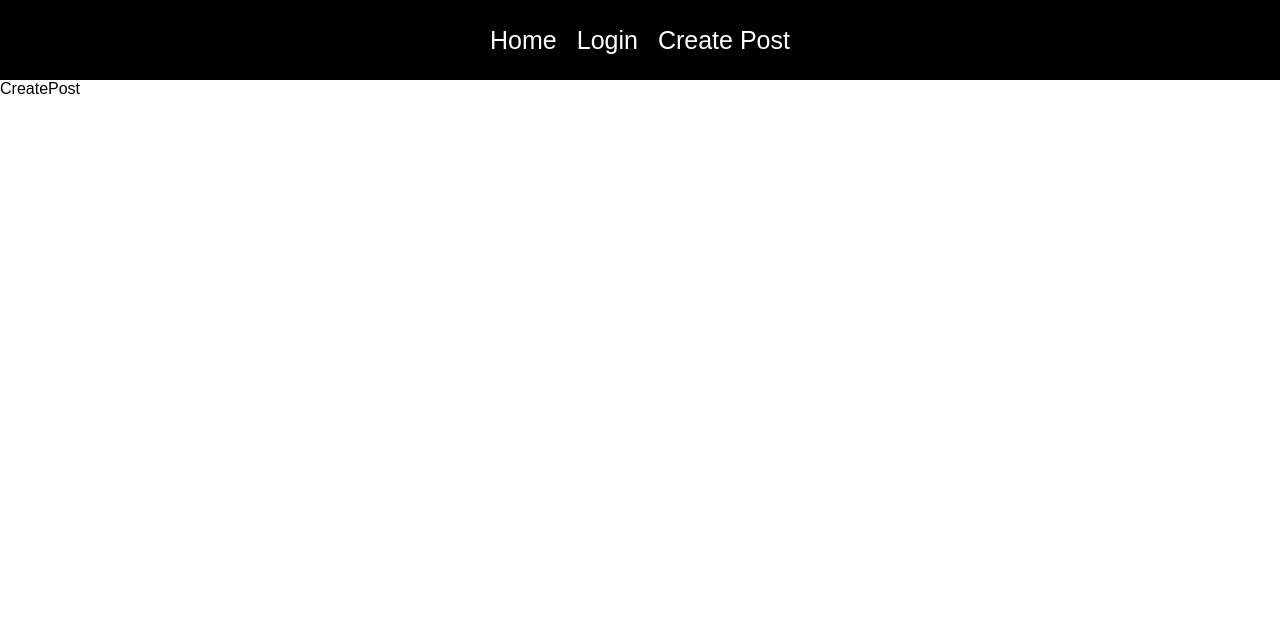
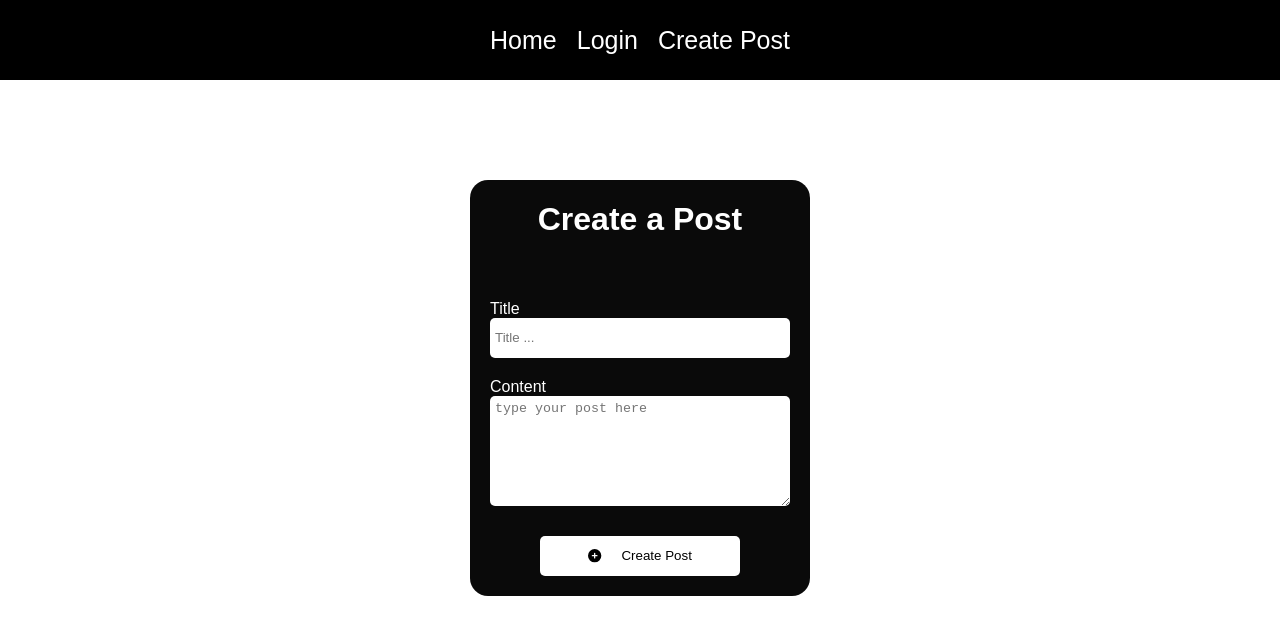
Before and after one commit to zanguraa/blog-website, a React (Create React App) app: page /createpost in a window 1280 px wide. Shown: the top 634 px of the page. Built offline with nearby package versions, Linux system fonts and the light colour scheme.

Commit message:
feat: added some styles in creatpost page and login page

```diff
--- a/package.json
+++ b/package.json
@@ -3,6 +3,11 @@
   "version": "0.1.0",
   "private": true,
   "dependencies": {
+    "@fortawesome/fontawesome-svg-core": "^6.4.2",
+    "@fortawesome/free-brands-svg-icons": "^6.4.2",
+    "@fortawesome/free-regular-svg-icons": "^6.4.2",
+    "@fortawesome/free-solid-svg-icons": "^6.4.2",
+    "@fortawesome/react-fontawesome": "^0.2.0",
     "@testing-library/jest-dom": "^5.17.0",
     "@testing-library/react": "^13.4.0",
     "@testing-library/user-event": "^13.5.0",
@@ -10,6 +15,7 @@
     "@types/node": "^16.18.54",
     "@types/react": "^18.2.23",
     "@types/react-dom": "^18.2.8",
+    "babel-plugin-macros": "^3.1.0",
     "firebase": "^10.4.0",
     "react": "^18.2.0",
     "react-dom": "^18.2.0",
--- a/public/index.html
+++ b/public/index.html
@@ -24,7 +24,7 @@
       work correctly both with client-side routing and a non-root public URL.
       Learn how to configure a non-root public URL by running `npm run build`.
     -->
-    <title>React App</title>
+    <title>React Blog Website</title>
   </head>
   <body>
     <noscript>You need to enable JavaScript to run this app.</noscript>
--- a/src/App.css
+++ b/src/App.css
@@ -34,5 +34,128 @@ a:focus::after {
   width: 100%;
   height: 2px;
   background: red;
-  transition:  0.3s ease-in-out;
+  transition: 0.3s ease-in-out;
 }
+
+.createPostPage {
+  width: 100%;
+  display: flex;
+  justify-content: flex-start;
+  align-items: center;
+  flex-direction: column;
+  height: 100vh;
+  padding-top: 100px;
+}
+
+h1 {
+  text-align: center;
+  color: white;
+}
+
+h2 {
+  text-align: center;
+  color: black;
+}
+
+.cpContainer {
+  display: flex;
+  flex-direction: column;
+  background-color: #0a0a0a;
+  border-radius: 18px;
+  gap: 10px;
+}
+
+.cpContainer:hover {
+  box-shadow: 0px 0px 10px 0px rgba(0, 0, 0, 0.75);
+}
+
+.formInputs {
+  max-width: 450px;
+  min-width: 300px;
+  display: flex;
+  flex-direction: column;
+  padding: 20px;
+  align-items: center;
+}
+
+.inputContainer {
+  display: flex;
+  width: 100%;
+  flex-direction: column;
+  margin: 10px;
+  color: white;
+}
+
+input {
+  border: none;
+  border-radius: 5px;
+  height: 30px;
+  padding: 5px;
+}
+
+input:focus {
+  outline: none;
+}
+
+textarea {
+  border: none;
+  border-radius: 5px;
+  height: 100px;
+  padding: 5px;
+}
+
+textarea:focus {
+  outline: none;
+}
+
+.submitPost {
+  width: 200px;
+  height: 40px;
+  border-radius: 5px;
+  background-color: white;
+  color: black;
+  border: none;
+  margin-top: 20px;
+}
+
+.submitPost:hover {
+  cursor: pointer;
+  font-size: 20px;
+  transition: all 0.5s ease-in-out;
+}
+
+.loginPage {
+  padding-top: 100px;
+  display: flex;
+  justify-content: flex-start;
+  align-items: center;
+  flex-direction: column;
+  width: 100%;
+  height: 100vh;
+}
+
+.signInHeader {
+  font-size: 25px;
+  line-height: 24px;
+  font-weight: 700;
+}
+
+.login-with-google-btn {
+  background-color: #0a0a0a;
+  color: white;
+  border: none;
+  width: 200px;
+  height: 40px;
+  border-radius: 5px;
+  margin: 10px;
+  display: flex;
+  justify-content: center;
+  align-items: center;
+  gap: 10px;
+}
+
+.login-with-google-btn:hover {
+  cursor: pointer;
+  transition: all 0.5s ease-in-out;
+  box-shadow: 0px 0px 10px 0px rgba(0, 0, 0, 0.75);
+}
--- /dev/null
+++ b/src/babel-plugin-macros.config.ts
@@ -0,0 +1,6 @@
+module.exports = {
+  "fontawesome-svg-core": {
+    license: "free",
+  },
+};
+export {};
--- /dev/null
+++ b/src/babel.config.ts
@@ -0,0 +1,6 @@
+module.exports = function (api: any) {
+  return {
+    plugins: ["macros"],
+  };
+};
+export {};
--- a/src/pages/CreatePost.tsx
+++ b/src/pages/CreatePost.tsx
@@ -1,7 +1,29 @@
+import { faCirclePlus } from "@fortawesome/free-solid-svg-icons";
+import { FontAwesomeIcon } from "@fortawesome/react-fontawesome";
 import React from "react";
 
 const CreatePost = () => {
-  return <div>CreatePost</div>;
+  return (
+    <div className="createPostPage">
+      <div className="cpContainer">
+        <h1>Create a Post</h1>
+        <form className="formInputs">
+          <div className="inputContainer">
+            <label htmlFor="title">Title</label>
+            <input id="title" type="text" placeholder="Title ..." />
+          </div>
+          <div className="inputContainer">
+            <label htmlFor="content">Content</label>
+            <textarea id="content" placeholder="type your post here" />
+          </div>
+          <button className="submitPost" type="submit">
+            <FontAwesomeIcon icon={faCirclePlus} style={{marginRight: "20px"}} />
+            Create Post
+          </button>
+        </form>
+      </div>
+    </div>
+  );
 };
 
 export default CreatePost;
--- a/src/pages/Login.tsx
+++ b/src/pages/Login.tsx
@@ -2,6 +2,11 @@ import React, { Dispatch, SetStateAction } from "react";
 import { auth, provider } from "../firebase-config";
 import { signInWithPopup } from "firebase/auth";
 import { useNavigate } from "react-router-dom";
+import { FontAwesomeIcon } from "@fortawesome/react-fontawesome";
+import { IconProp } from "@fortawesome/fontawesome-svg-core";
+import { faGoogle } from "@fortawesome/free-brands-svg-icons";
+
+
 
 interface LoginProps {
   setIsAuth: Dispatch<SetStateAction<boolean>>;
@@ -21,8 +26,9 @@ const Login = ({ setIsAuth }: LoginProps) => {
 
   return (
     <div className="loginPage">
-      <p>Sign In with Google to Continue</p>
+      <h2 className="signInHeader">Sign In with Google to Continue</h2>
       <button className="login-with-google-btn" onClick={signInWithGoogle}>
+        <FontAwesomeIcon icon={faGoogle as IconProp} />
         Sign In With Google
       </button>
     </div>
```
Also changed, not shown: 2 other files (tests, documents, lock files or other folders).
